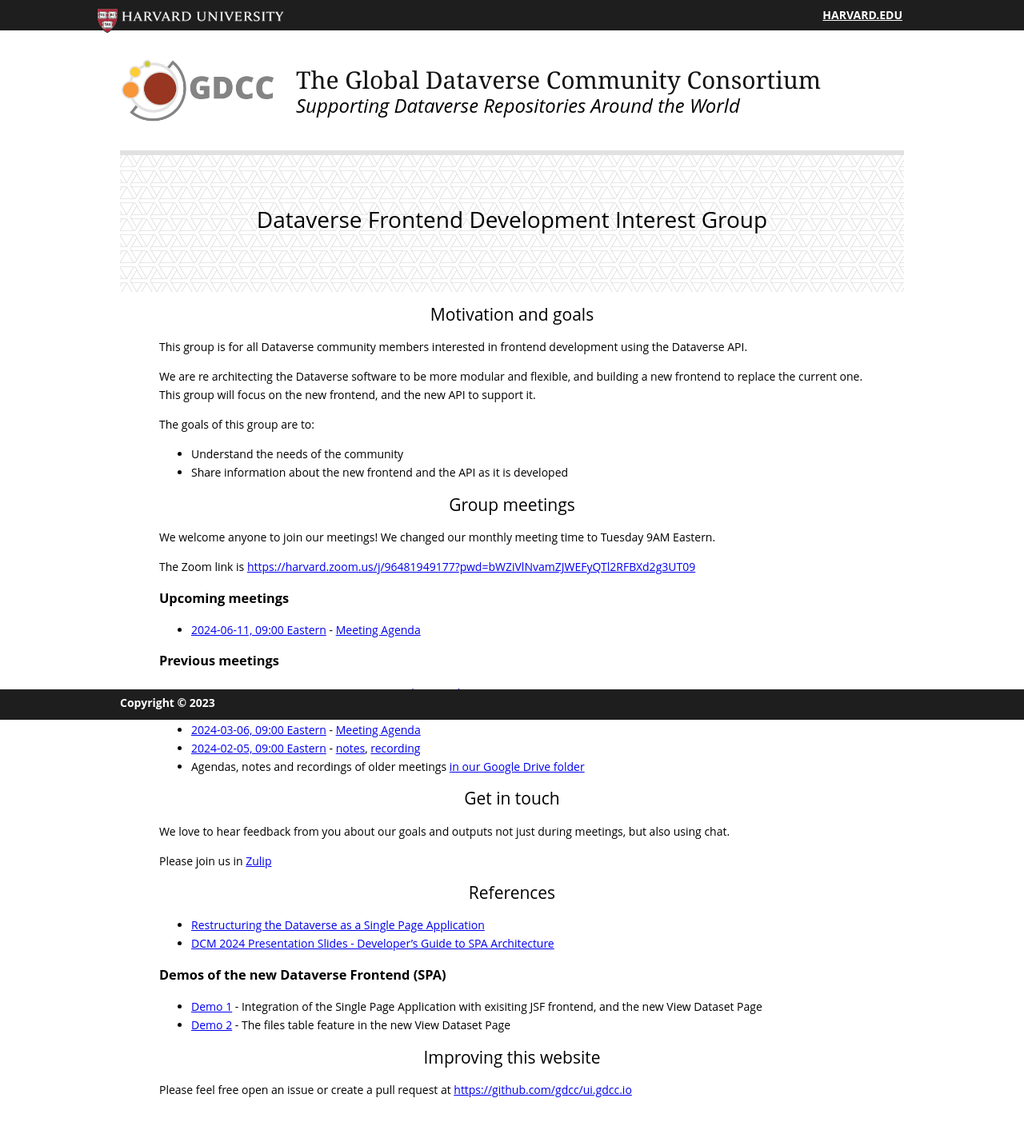
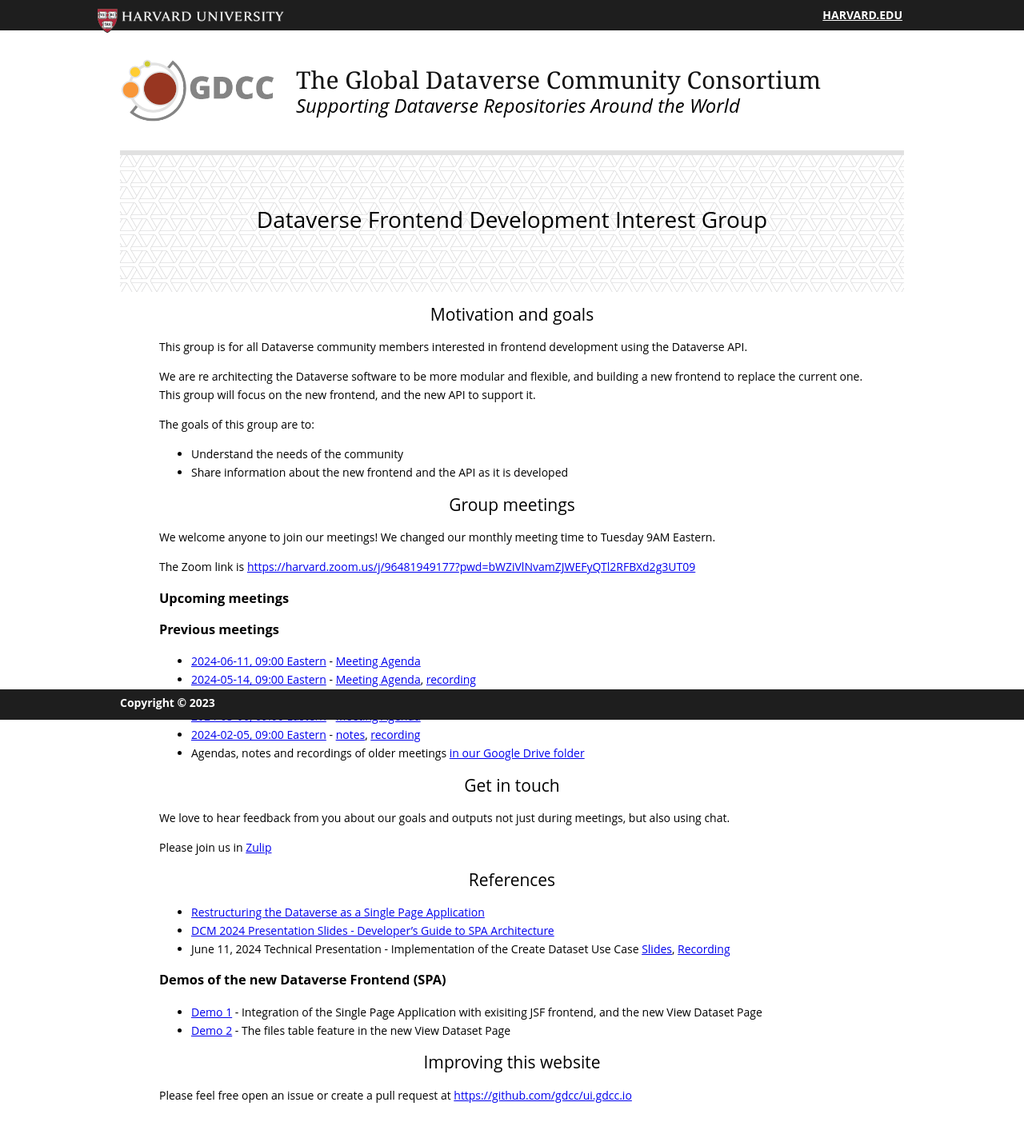
Before and after one commit to gdcc/ui.gdcc.io, a Jekyll site: the page built from index.md, in a window 1280 px wide. Shown: the whole page at 80% size. Built offline with Jekyll 4.4.1, drawn with Linux system fonts in a browser that asks for light colours; our own code applies the rules of GitHub Pages for plain Markdown files.

Commit message:
Update index.md
Added June 11 2024 Presentation slides and recording

```diff
--- a/index.md
+++ b/index.md
@@ -22,10 +22,10 @@ The Zoom link is <https://harvard.zoom.us/j/96481949177?pwd=bWZiVlNvamZJWEFyQTl2
 
 
 ### Upcoming meetings
-- [2024-06-11, 09:00 Eastern](https://time.is/compare/0900_11_Jun_2024_in_Boston) - [Meeting Agenda](https://docs.google.com/document/d/1o3Yc4yghtLWAEqJAtPaYEyCFOF8v2ZF8s8nBEiytbnY/edit?usp=sharing)
 
 
 ### Previous meetings
+- [2024-06-11, 09:00 Eastern](https://time.is/compare/0900_11_Jun_2024_in_Boston) - [Meeting Agenda](https://docs.google.com/document/d/1o3Yc4yghtLWAEqJAtPaYEyCFOF8v2ZF8s8nBEiytbnY/edit?usp=sharing)
 - [2024-05-14, 09:00 Eastern](https://time.is/compare/0900_14_May_2024_in_Boston) - [Meeting Agenda](https://docs.google.com/document/d/1uyP684naukSucYSmnyOg8Mq54gF3VTV_ldeKxHVoZ1c/edit?usp=sharing), [recording](https://harvard.zoom.us/rec/share/fTibSBVdlO7RyYWaGF9OLeYcjl3yn6TTomoG_tF0CTJWOx8VRTw7vo4rJZaWw6Ee.-I86QN__p4rqG2p2)
 - [2024-04-15, 09:00 Eastern](https://time.is/compare/0900_15_Apr_2024_in_Boston) - [Meeting Agenda](https://docs.google.com/document/d/1mt2lmjiqWCHIdhfnJ4bDGVLSO4r8CUV-DqRA8StIfAE/edit?usp=sharing), [recording](https://harvard.zoom.us/rec/share/ADr5f33FfcAFTMwQkxw3gy1Jxc9hr9VWYDr6vu6l-XQHG0C1ebaFah5h65js8FuR.Vnn-nM_7me_5a8Sy), [slides](https://drive.google.com/file/d/1sKpfvkAh73HzQT6CObmZJ93H6hvAgi_2/view?usp=drive_link)
 - [2024-03-06, 09:00 Eastern](https://time.is/compare/0900_03_Mar_2024_in_Boston) -  [Meeting Agenda](https://docs.google.com/document/d/1eVUIliCmcUw4S6ihILE8AKRdyEZSi75bVCKtLav0ZKE/edit?usp=sharing)
@@ -44,6 +44,7 @@ Please join us in [Zulip](https://dataverse.zulipchat.com/#narrow/stream/410361-
 
 - [Restructuring the Dataverse as a Single Page Application](https://docs.google.com/document/d/19pbENuYyHErEmblbFGQ47_uJpTfqVKbn9O0QftVqeeU/edit?usp=sharing)
 - [DCM 2024 Presentation Slides - Developer's Guide to SPA Architecture](https://docs.google.com/presentation/d/1c7_O4yh58kDPblGFNT0W8DhHBR7aA6gxs3BMbSW1rlc/edit?usp=drive_link)
+- June 11, 2024 Technical Presentation - Implementation of the Create Dataset Use Case [Slides](https://drive.google.com/file/d/11YkSTRiVEktYstT5SDPS3C62CV1diPti/view?usp=sharing), [Recording](https://harvard.zoom.us/rec/share/sQE8dgETT4XugWFBg-SbAoFJr7EUOSuQujJeSFUEFmArstryAd1LwOz3izAsW2eL.vCO05dfLovPIPzmN)
 
 ### Demos of the new Dataverse Frontend (SPA)
 - [Demo 1]( https://drive.google.com/file/d/1T31O6VPsA2rmVeAVlt13W528xrgjJ9vj/view?usp=sharing) - Integration of the Single Page Application with exisiting JSF frontend, and the new View Dataset Page
```
